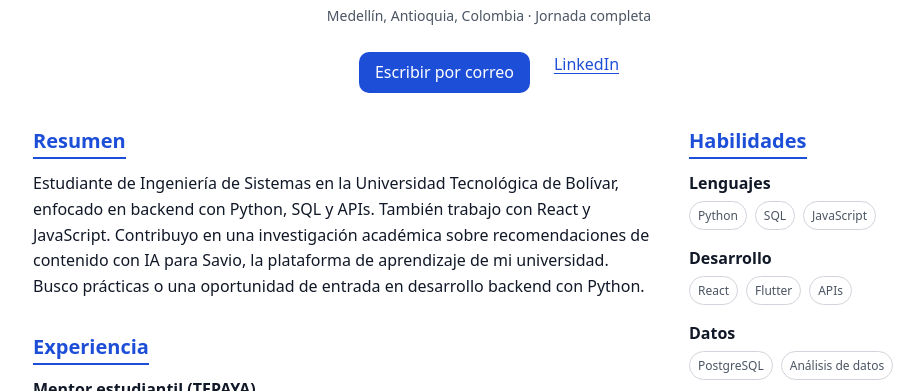
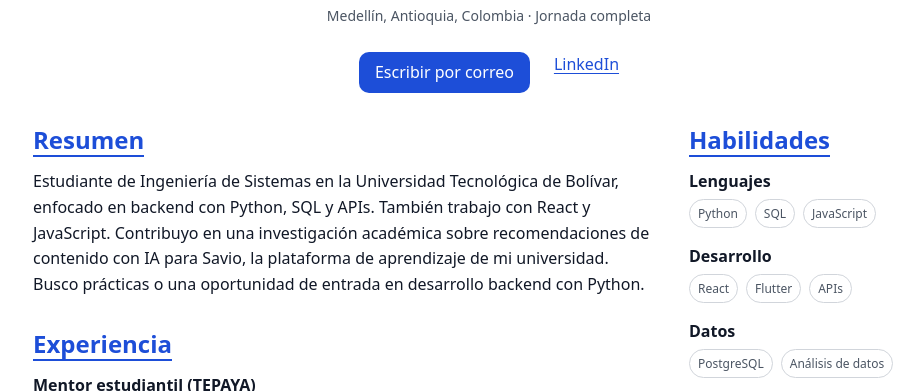
Before and after one commit to Jesus-engineer/My-Resume-Web, a website: page index.html in a window 1280 px wide. Shown: the part 343-734 px from the top of the page, without its empty margins (151-1075 px from the left). Drawn offline with Linux system fonts and the light colour scheme.

Commit message:
feat: escala tipografica fluida
- h2 fluido con clamp y line-height compacto.

- Fechas con font-variant-numeric tabular.

- Una sola familia, body de 16 px y line-height 1.6.

```diff
--- a/styles.css
+++ b/styles.css
@@ -312,11 +312,16 @@ section {
 }
 
 section h2 {
-  font-size: var(--text-xl);
+  font-size: var(--text-h2);
+  line-height: var(--leading-tight);
   margin-bottom: var(--space-3);
   color: var(--color-acento);
   border-bottom: 2px solid var(--color-acento);
   display: inline-block;
+}
+
+time {
+  font-variant-numeric: tabular-nums;
 }
 
 footer {
```
